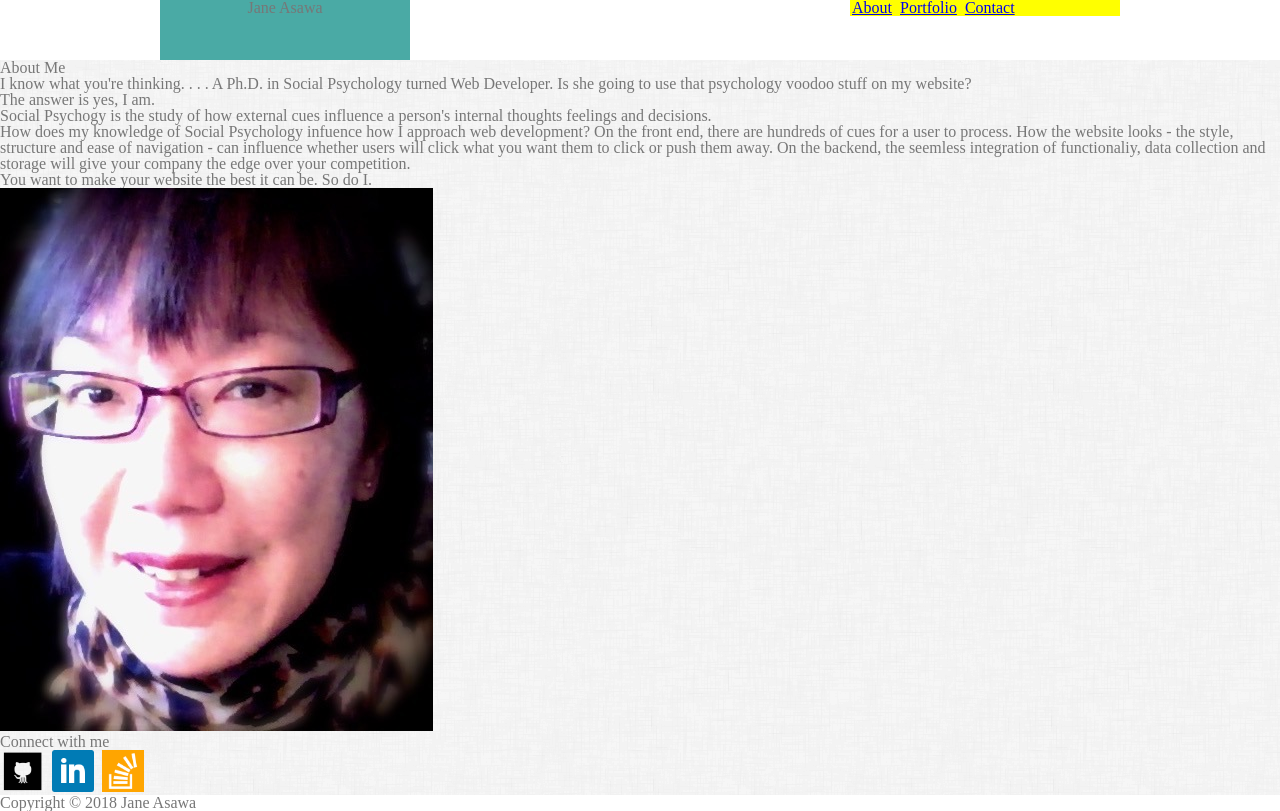
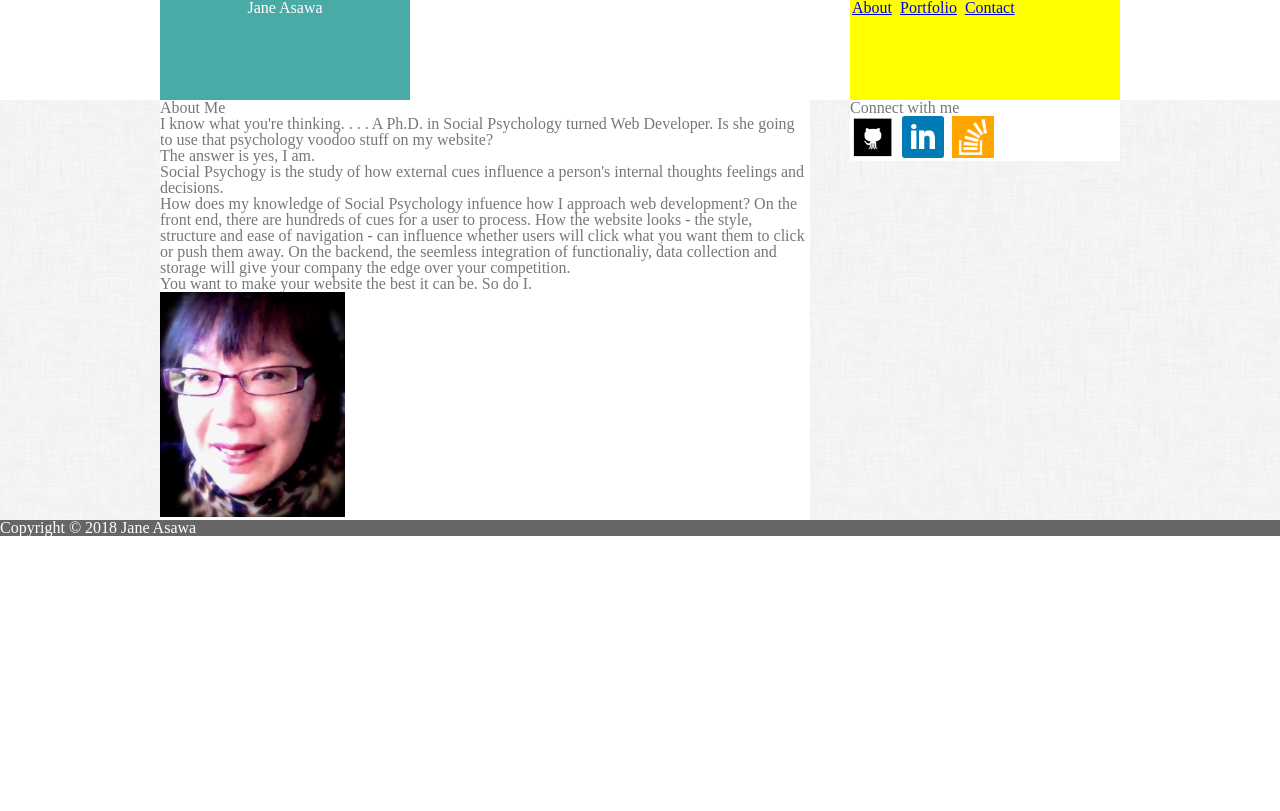
Before and after one commit to jasawa/Basic-Portfolio, a plain HTML site: page index.html in a window 1280 px wide. Drawn offline with Linux system fonts and the light colour scheme.

Commit message:
css for index.html major sections in place

```diff
--- a/assets/css/style.css
+++ b/assets/css/style.css
@@ -10,7 +10,7 @@ body {
 
 header {
     width: 960px;
-    height: 60px;
+    height: 100px;
     margin: 0 auto;
     background-color: #ffffff;
     border-color: #cccccc;
@@ -19,7 +19,8 @@ header {
 
 h1 {
     background-color: #4aaaa5;
-    height: 60px;
+    color: #ffffff;
+    height: 100px;
     width: 250px;
     text-align: center;
     /*margin-right: 440px;*/
@@ -27,6 +28,7 @@ h1 {
 
 nav {
     position: absolute;
+    height: 100px;
     right: 0px;
     top: 0px;
     width: 270px;
@@ -37,7 +39,43 @@ a {
     margin: 2px;
 }
 
-#backgroundcontent {
+#backgroundimage {
     background-image: url("../images/dust_scratches.png");
     background-color: bisque;
+
 }
+
+#contentArea {
+    width: 960px;
+    margin: 0 auto;
+    position: relative;
+}
+
+
+main {
+    background-color: #ffffff;
+    border: 1px;
+    border-color: #dddddd;
+    width: 650px;
+
+}
+
+#janeimage {
+    width: 185px;
+    height: 225px;
+}
+
+aside {
+    position: absolute;
+    top: 0px;
+    right: 0px;
+    background-color: #ffffff;
+    border: 1px;
+    border-color: #dddddd;
+    width: 270px;
+}
+
+footer {
+    background-color: #666666;
+    color: #ffffff;
+}
--- a/index.html
+++ b/index.html
@@ -19,7 +19,8 @@
             </nav>
         </header>
 
-        <div id="backgroundcontent">
+        <div id="backgroundimage">
+            <div id=contentArea>
                 <main>
                     <h2>About Me</h2>
                     <p>I know what you're thinking. . . . A Ph.D. in Social Psychology turned Web Developer. Is she
@@ -33,7 +34,7 @@
                         On the backend, the seemless integration of functionaliy, data collection and storage will
                         give your company the edge over your competition.</p>
                     <p> You want to make your website the best it can be. So do I.</p>
-                <img src="assets/images/janephoto.jpg" alt="Jane Asawa photo fits here">
+                    <img id="janeimage" src="assets/images/janephoto.jpg" alt="Jane Asawa photo fits here">
                 </main>
 
                 <aside>
@@ -44,6 +45,7 @@
                 </aside>
             </div>
         </div>
+    </div>
 
     <footer>
         <p><small>Copyright &copy; 2018 Jane Asawa</small></p>
```
Also changed, not shown: contact.html (+3 -1 lines), portfolio.html (+3 -1 lines). Lines whose indentation alone changed are shown as unchanged.
